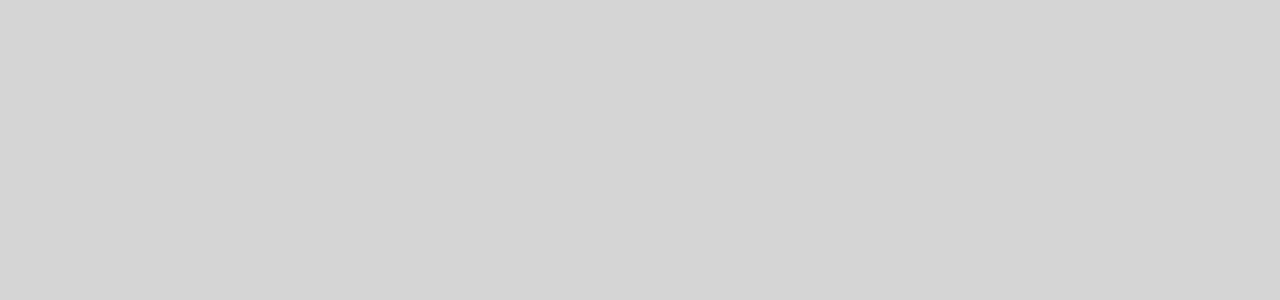
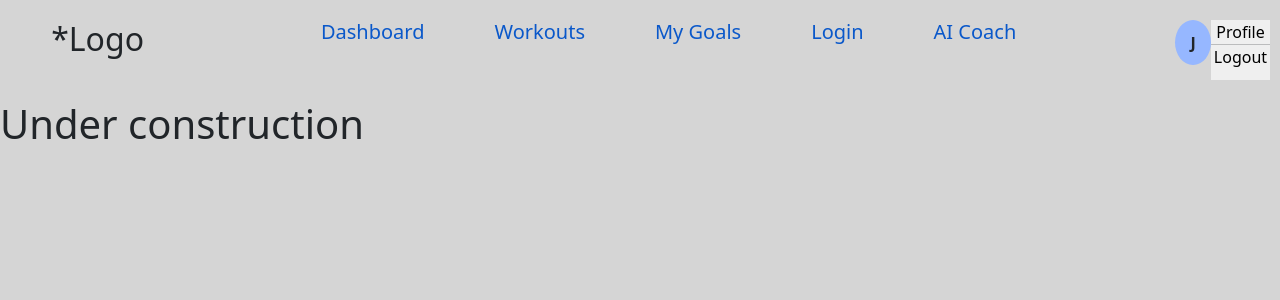
Before and after one commit to JacobM819/GPT-FIt, a React (Create React App) app: page /login in a window 1280 px wide. Before the commit this address had no page. Shown: the top 300 px of the page. Built offline with nearby package versions, Linux system fonts and the light colour scheme.

Commit message:
Added login page
- connected the login page with routing

```diff
--- a/src/index.js
+++ b/src/index.js
@@ -12,6 +12,7 @@ import Home from "./pages/Home.js";
 import Workouts from "./pages/Workouts.js";
 import Goals from "./pages/Goals.js";
 import Coach from "./pages/Coach.js";
+import Login from "./pages/Login.js";
 
 const root = ReactDOM.createRoot(document.getElementById('root'));
 root.render(
@@ -24,6 +25,7 @@ root.render(
                   <Route path="workouts" element={<Workouts/>}></Route>
                   <Route path={"goals"} element={<Goals/>}></Route>
                   <Route path={"coach"} element={<Coach/>}></Route>
+                  <Route path={"login"} element={<Login/>}></Route>
               </Route>
           </Routes>
       </BrowserRouter>
--- /dev/null
+++ b/src/pages/Login.js
@@ -0,0 +1,5 @@
+export default function Login() {
+    return (
+        <h1>Under construction</h1>
+    );
+}
--- a/src/pages/Nav.js
+++ b/src/pages/Nav.js
@@ -23,8 +23,9 @@ export default function Nav() {
                 <div style={{width: "30%"}}><h2>*Logo</h2></div>
                 <div className={"d-flex"} style={{width:"95%"}}>
                     <span style={{marginRight:"70px"}}><Link className={"link"} to={"/"} onClick={setActive("Dash")}><h5>Dashboard</h5></Link></span>
-                    <span style={{marginRight:"70px"}}><Link className={"link"} to={"/workouts"}><h5>Workouts</h5></Link></span>
+                    <span style={{marginRight:"70px"}}><Link className={"link"} to={"workouts"}><h5>Workouts</h5></Link></span>
                     <span style={{marginRight:"70px"}}><Link className={"link"} to={"goals"}><h5>My Goals</h5></Link></span>
+                    <span style={{marginRight:"70px"}}><Link className={"link"} to={"login"}><h5>Login</h5></Link></span>
                     <span ><Link className={"link"} to={"/coach"}><h5>AI Coach</h5></Link></span>
                 </div>
                 <span id={"profile-icon"}><b>J</b></span>
```
